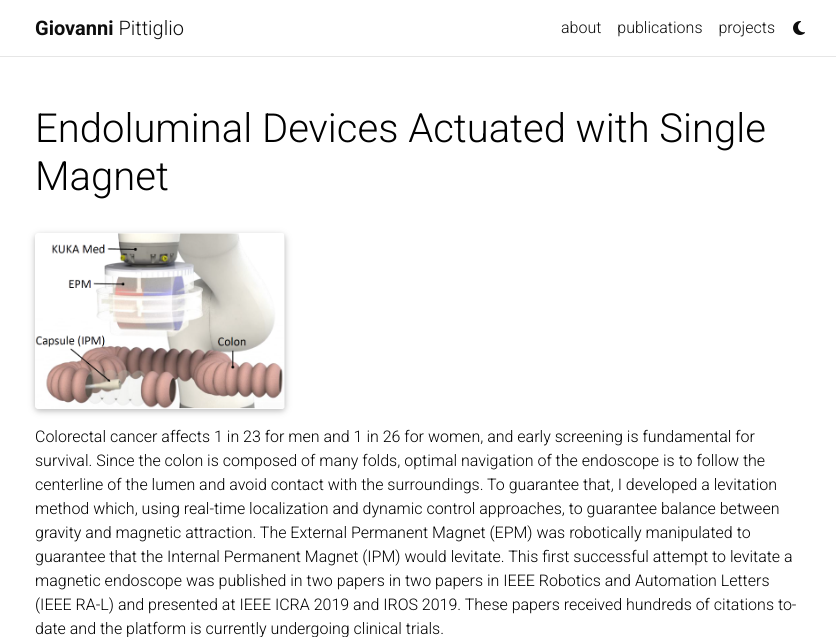
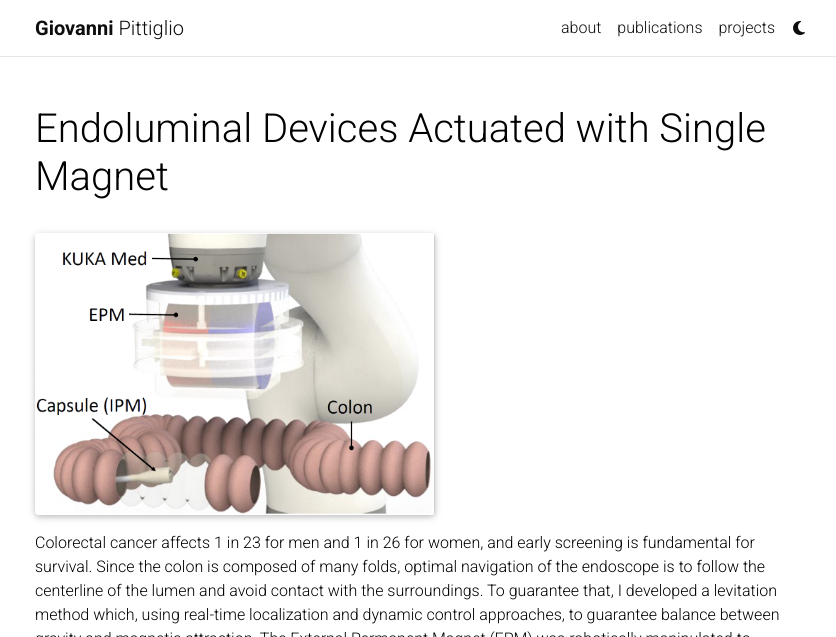
Before and after one commit to giovannipittiglio/giovannipittiglio.github.io, a Jekyll site: the page built from _projects/mfe.md, in a window 1280 px wide and 1176 px high. Shown: the top 637 px of the window, without its empty margins (220-1056 px from the left). Built offline with Jekyll 4.4.1, drawn with Linux system fonts in a browser that asks for light colours; comment, search, counter and statistics services are not loaded; a style sheet for code colours, icons or effects is not loaded; grey boxes are pictures that could not be loaded.

Commit message:
Update mfe.md

```diff
--- a/_projects/mfe.md
+++ b/_projects/mfe.md
@@ -9,7 +9,7 @@
 ---
 <div class="row">
     <div class="col-sm mt-3 mt-md-0">
-        {% include figure.html path="assets/img/mfe.PNG" title="" class="img-fluid rounded z-depth-1" width = "250px" %}
+        {% include figure.html path="assets/img/mfe.PNG" title="" class="img-fluid rounded z-depth-1" width = "400px" %}
     </div>
 </div>
 <!-- <div class="caption">
```
